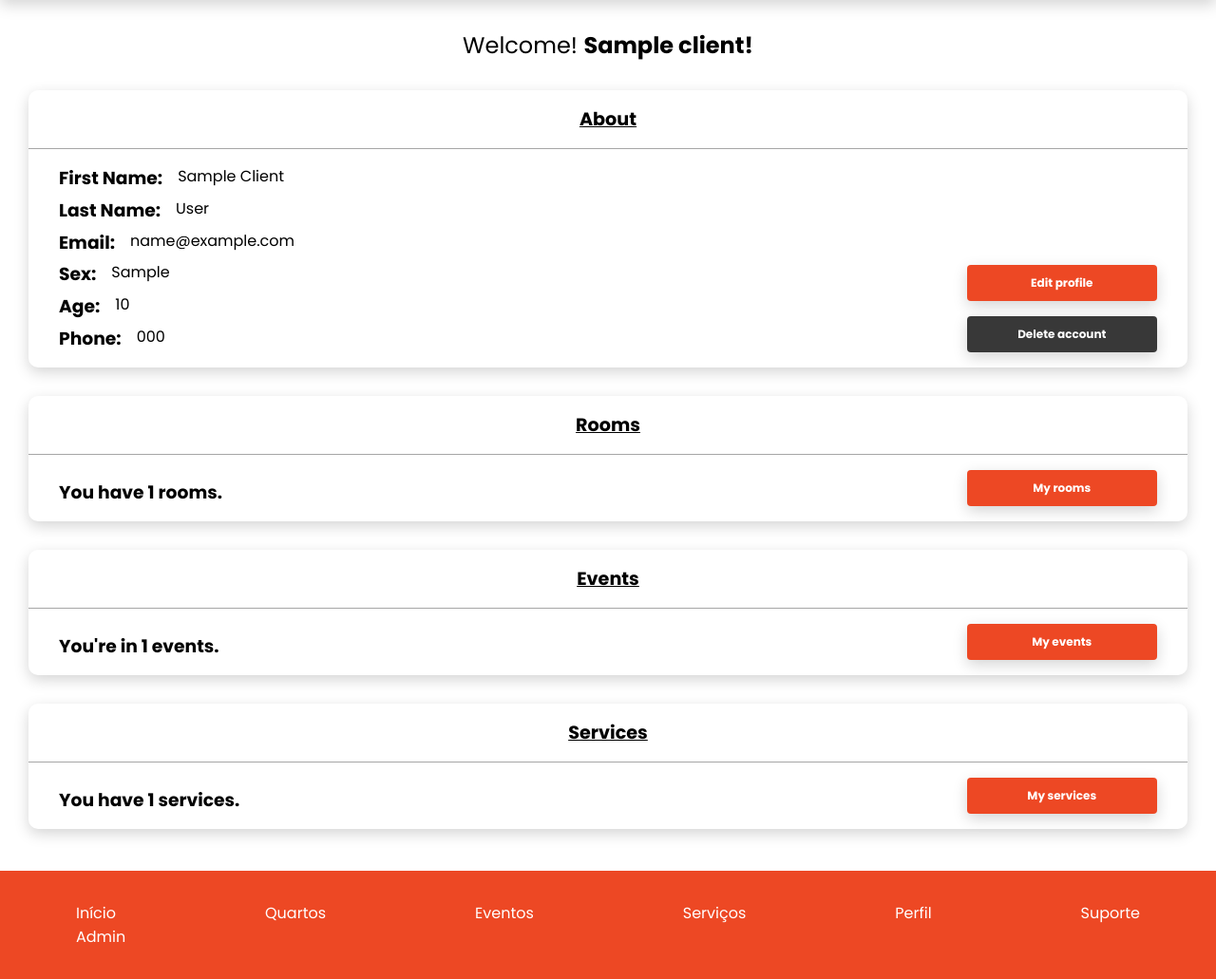
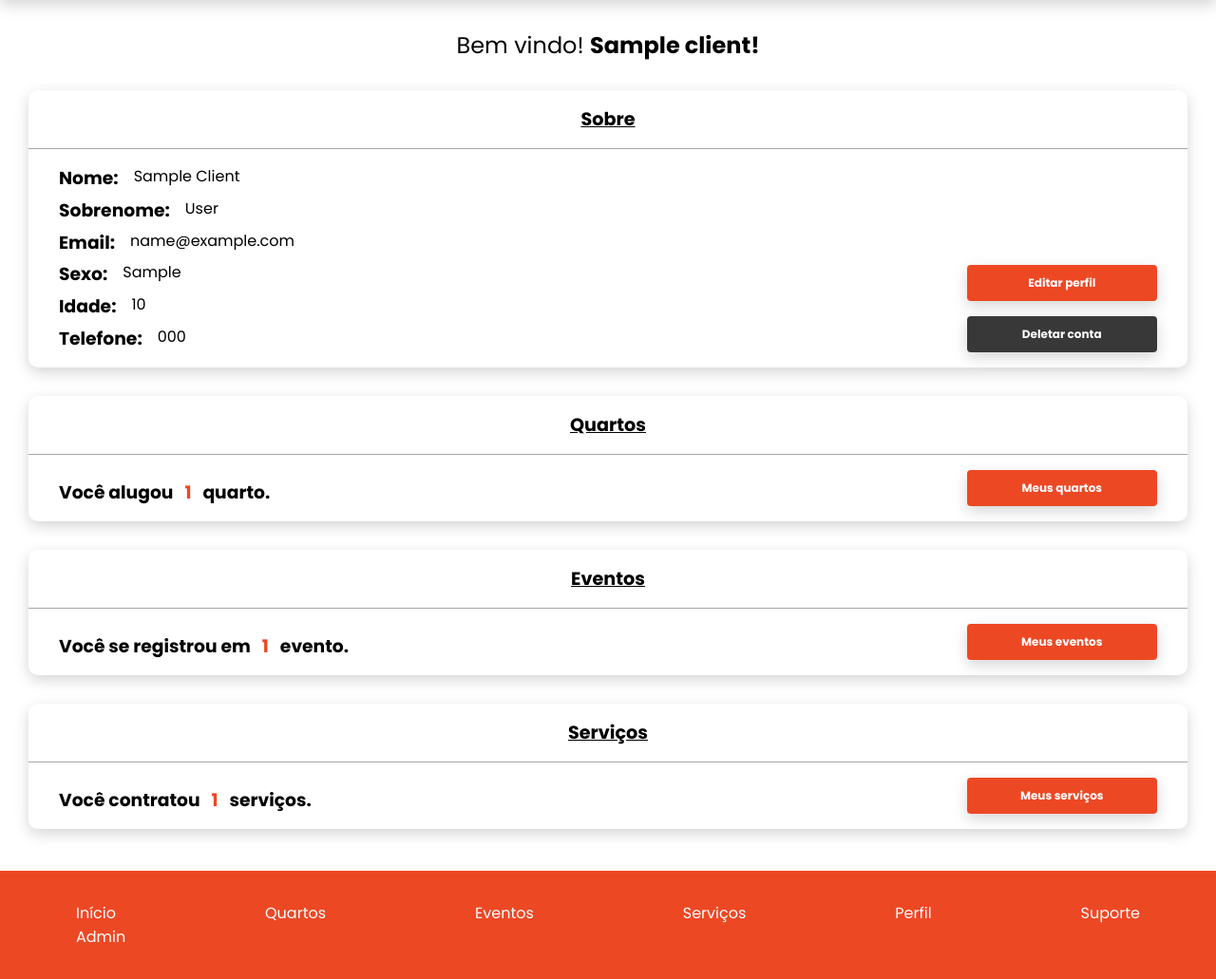
Before and after one commit to JockaMt/Visione_del_paradiso, a Flask app: page /profile in a window 1280 px wide. Shown: the part 80-1111 px from the top of the page at 95% size. Run offline with Flask 3, Linux system fonts and the light colour scheme; the visitor is signed in with stand-in values (Sample User, id 1); tables that the repository leaves empty hold one stand-in row (values such as "Sample post").

Commit message:
Site translate to 🇧🇷

```diff
--- a/api_vdp/static/styles/profile.css
+++ b/api_vdp/static/styles/profile.css
@@ -2,6 +2,11 @@
     padding-top: 30px;
     text-align: center;
     font-weight: 400;
+}
+
+.display-numbers {
+    color: var(--primary-color);
+    padding: 0 .5rem;
 }
 
 .session-title {
--- a/api_vdp/templates/profile.html
+++ b/api_vdp/templates/profile.html
@@ -1,60 +1,60 @@
 {% extends 'base.html' %}
-{% block title %} Profile {% endblock %}
+{% block title %} Perfil {% endblock %}
 {% block head_page %}
     <link rel="stylesheet" type= "text/css" href="{{ url_for('static', filename='styles/profile.css') }}">
 {% endblock %}
 {% block content %}
     <div>
         <section class="title">
-            <h2 class="wel"> Welcome! <b>{{ user.name }}!</b></h2>
+            <h2 class="wel"> Bem vindo! <b>{{ user.name }}!</b></h2>
         </section>
         <section id="about">
-            <h2 class="session-title">About</h2>
+            <h2 class="session-title">Sobre</h2>
             <div class="content">
                 <div class="content-box">
-                    <div class="rows"><h3>First Name: </h3><p class="up-case">{{ user.name }}</p></div>
-                    <div class="rows"><h3>Last Name: </h3><p class="up-case">{{ user.last_name if user.last_name else "Undefined" }}</p></div>
+                    <div class="rows"><h3>Nome: </h3><p class="up-case">{{ user.name }}</p></div>
+                    <div class="rows"><h3>Sobrenome: </h3><p class="up-case">{{ user.last_name if user.last_name else "Undefined" }}</p></div>
                     <div class="rows"><h3>Email: </h3><p>{{ user.email }}</p></div>
-                    <div class="rows"><h3>Sex: </h3><p class="up-case">{{ user.sex if user.sex else "Undefined" }}</p></div>
-                    <div class="rows"><h3>Age: </h3> <p>{{ user.age if user.age else "Undefined" }}</p></div>
-                    <div class="rows"><h3>Phone: </h3><p>{{ user.phone if user.phone else "Undefined" }}</p></div>
+                    <div class="rows"><h3>Sexo: </h3><p class="up-case">{{ user.sex if user.sex else "Undefined" }}</p></div>
+                    <div class="rows"><h3>Idade: </h3> <p>{{ user.age if user.age else "Undefined" }}</p></div>
+                    <div class="rows"><h3>Telefone: </h3><p>{{ user.phone if user.phone else "Undefined" }}</p></div>
                 </div>
                 <div class="but">
-                    <a class="but-ed" href="{{ url_for('edit_profile') }}">Edit profile</a>
-                    <button class="but-ed danger" onclick="a()">Delete account</button>
+                    <a class="but-ed" href="{{ url_for('edit_profile') }}">Editar perfil</a>
+                    <button class="but-ed danger" onclick="a()">Deletar conta</button>
                 </div>
             </div>
         </section>
         <section id="rooms">
-            <h2 class="session-title">Rooms</h2>
+            <h2 class="session-title">Quartos</h2>
             <div class="content">
                 <div class="content-box">
-                    <h3>You have <span class="display-numbers">{{ items['rooms'] }}</span> rooms.</h3>
+                    <h3>Você alugou <span class="display-numbers">{{ items['rooms'] }}</span> {{ "quartos" if items['rooms'] != 1 else "quarto" }}.</h3>
                 </div>
                 <div class="but">
-                    <a class="but-ed" href="{{ url_for('my_rooms') }}">My rooms</a>
+                    <a class="but-ed" href="{{ url_for('my_rooms') }}">Meus quartos</a>
                 </div>
             </div>
         </section>
         <section id="events">
-            <h2 class="session-title">Events</h2>
+            <h2 class="session-title">Eventos</h2>
             <div class="content">
                 <div class="content-box">
-                    <h3>You're in <span class="display-numbers">{{ items['events'] }}</span> events.</h3>
+                    <h3>Você se registrou em <span class="display-numbers">{{ items['events'] }}</span> {{ "eventos" if items['events'] != 1 else "evento" }}.</h3>
                 </div>
                 <div class="but">
-                    <a class="but-ed" href="{{ url_for('my_events') }}">My events</a>
+                    <a class="but-ed" href="{{ url_for('my_events') }}">Meus eventos</a>
                 </div>
             </div>
         </section>
         <section id="services">
-            <h2 class="session-title">Services</h2>
+            <h2 class="session-title">Serviços</h2>
             <div class="content">
                 <div class="content-box">
-                    <h3>You have <span class="display-numbers">{{ items['services'] }}</span> services.</h3>
+                    <h3>Você contratou <span class="display-numbers">{{ items['services'] }}</span> serviços.</h3>
                 </div>
                 <div class="but">
-                    <a class="but-ed" href="{{ url_for('my_services') }}">My services</a>
+                    <a class="but-ed" href="{{ url_for('my_services') }}">Meus serviços</a>
                 </div>
             </div>
         </section>
```
